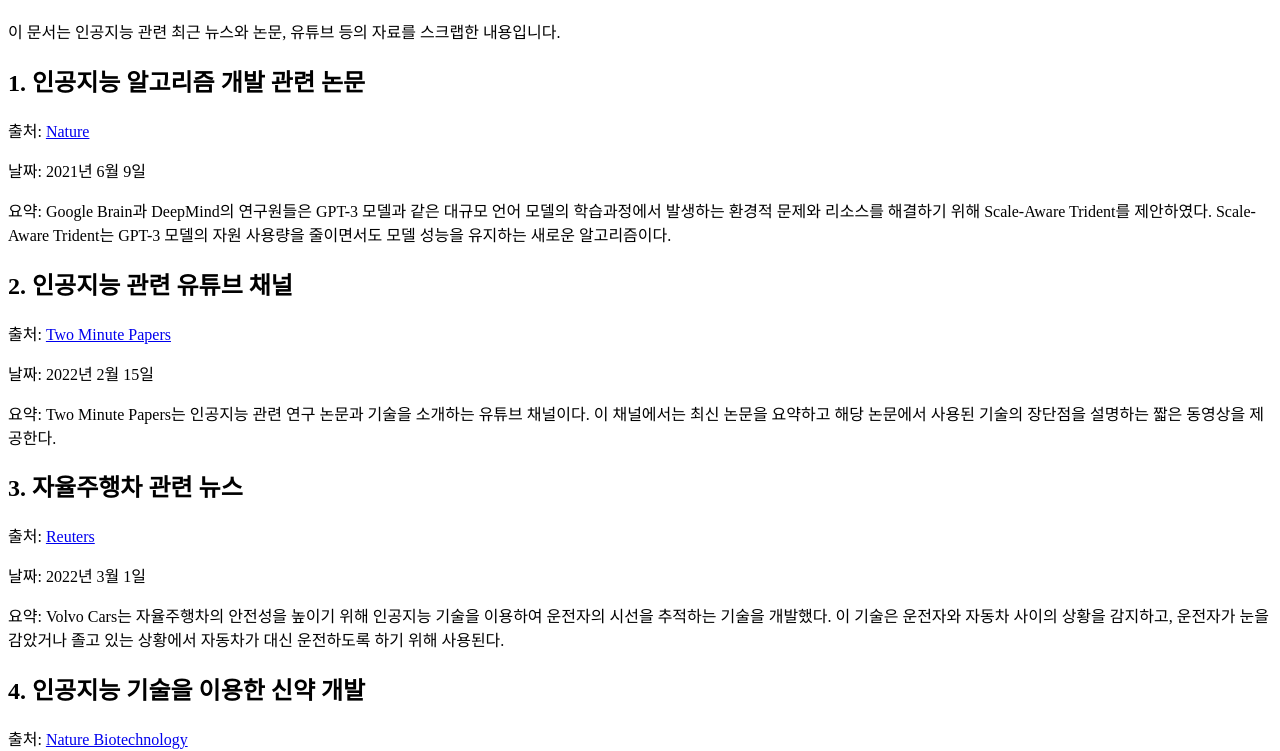
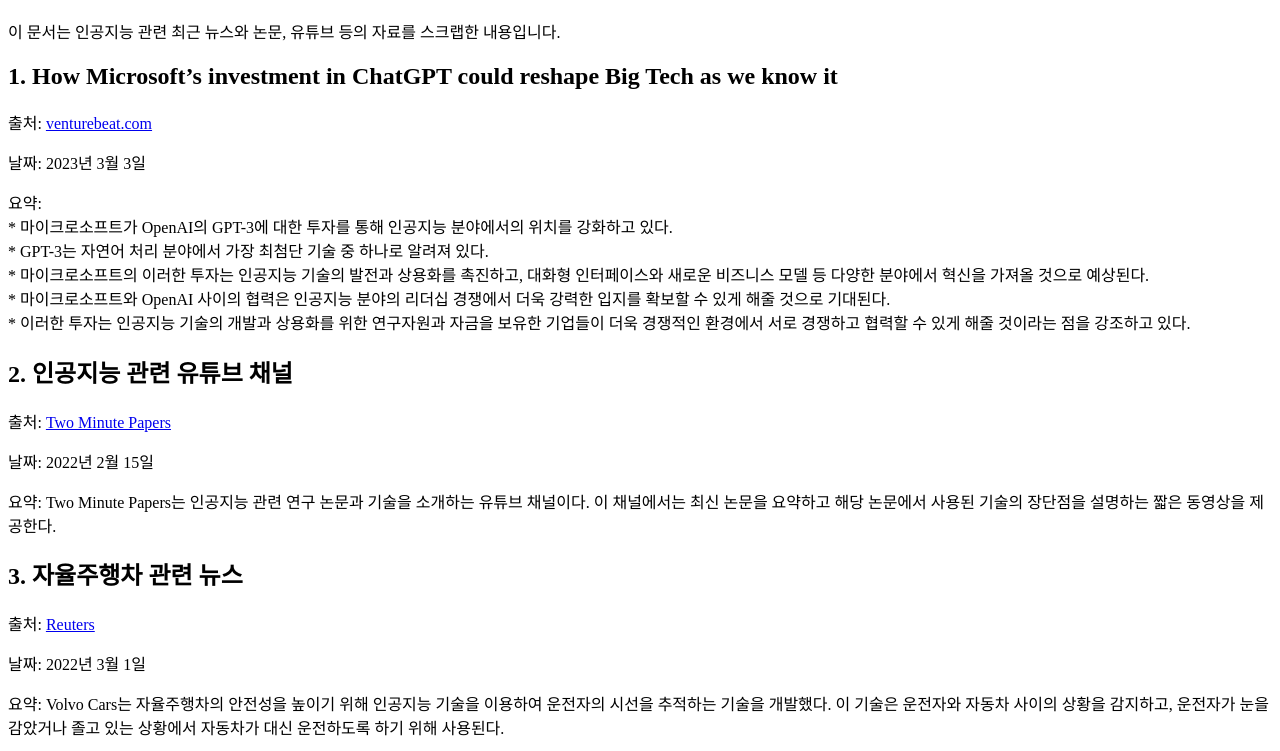
Before and after one commit to smkim0310/smkim0310.github.io, a plain HTML site: page index.html in a window 1280 px wide. Shown: the part 61-812 px from the top of the page. Drawn offline with Linux system fonts and the light colour scheme.

Commit message:
scrap edited

```diff
--- a/index.html
+++ b/index.html
@@ -8,10 +8,15 @@
     <h1>AI News Scraps</h1>
     <p>이 문서는 인공지능 관련 최근 뉴스와 논문, 유튜브 등의 자료를 스크랩한 내용입니다.</p>
 
-    <h2>1. 인공지능 알고리즘 개발 관련 논문</h2>
-    <p>출처: <a href="https://www.nature.com/articles/s41586-021-03822-4">Nature</a></p>
-    <p>날짜: 2021년 6월 9일</p>
-    <p>요약: Google Brain과 DeepMind의 연구원들은 GPT-3 모델과 같은 대규모 언어 모델의 학습과정에서 발생하는 환경적 문제와 리소스를 해결하기 위해 Scale-Aware Trident를 제안하였다. Scale-Aware Trident는 GPT-3 모델의 자원 사용량을 줄이면서도 모델 성능을 유지하는 새로운 알고리즘이다.</p>
+    <h2>1. How Microsoft’s investment in ChatGPT could reshape Big Tech as we know it</h2>
+    <p>출처: <a href="https://venturebeat.com/ai/how-microsofts-investment-in-chatgpt-could-reshape-big-tech-as-we-know-it/">venturebeat.com</a></p>
+    <p>날짜: 2023년 3월 3일</p>
+    <p>요약: <br>
+      * 마이크로소프트가 OpenAI의 GPT-3에 대한 투자를 통해 인공지능 분야에서의 위치를 강화하고 있다.<br>
+      * GPT-3는 자연어 처리 분야에서 가장 최첨단 기술 중 하나로 알려져 있다.<br>
+      * 마이크로소프트의 이러한 투자는 인공지능 기술의 발전과 상용화를 촉진하고, 대화형 인터페이스와 새로운 비즈니스 모델 등 다양한 분야에서 혁신을 가져올 것으로 예상된다.<br>
+      * 마이크로소프트와 OpenAI 사이의 협력은 인공지능 분야의 리더십 경쟁에서 더욱 강력한 입지를 확보할 수 있게 해줄 것으로 기대된다.<br>
+      * 이러한 투자는 인공지능 기술의 개발과 상용화를 위한 연구자원과 자금을 보유한 기업들이 더욱 경쟁적인 환경에서 서로 경쟁하고 협력할 수 있게 해줄 것이라는 점을 강조하고 있다.</p>
 
     <h2>2. 인공지능 관련 유튜브 채널</h2>
     <p>출처: <a href="https://www.youtube.com/c/TwoMinutePapers/videos">Two Minute Papers</a></p>
```
